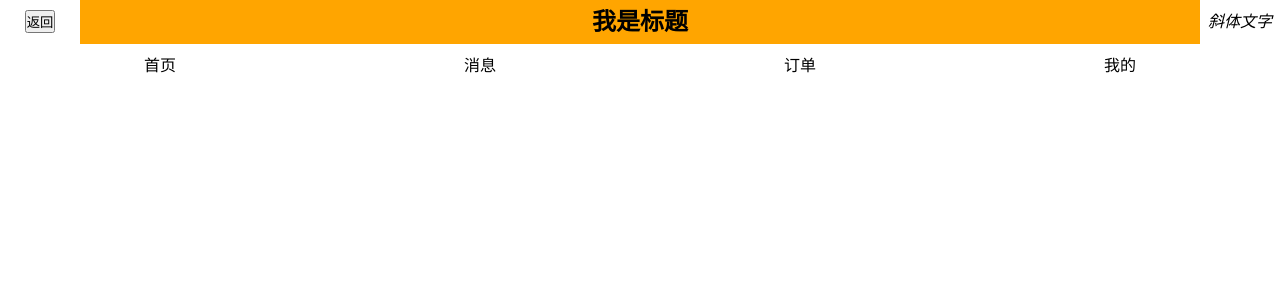
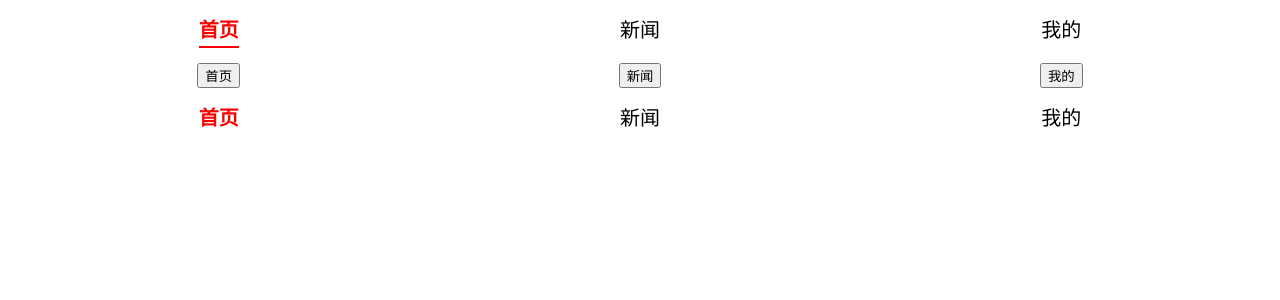
Before and after one commit to hbm1985/TKMWeb, a React (Create React App) app in the folder 08_React/code/03_react_components/: page / in a window 1280 px wide. Shown: the top 300 px of the page. Built offline with nearby package versions, Linux system fonts and the light colour scheme.

Commit message:
React组件化_通过函数模拟Vue的作用域插槽

```diff
--- /dev/null
+++ b/08_React/code/03_react_components/src/08_组件作用域插槽/App.jsx
@@ -0,0 +1,16 @@
+import React, { Component } from "react"
+import TabControl from "./TabControl"
+
+export class App extends Component {
+  render() {
+    return (
+      <div>
+        <TabControl titles={["首页", "新闻", "我的"]} />
+        <TabControl titles={["首页", "新闻", "我的"]} itemType={(title) => <button>{title}</button>} />
+        <TabControl titles={["首页", "新闻", "我的"]} itemType={(title) => <a>{title}</a>} />
+      </div>
+    )
+  }
+}
+
+export default App
--- /dev/null
+++ b/08_React/code/03_react_components/src/08_组件作用域插槽/TabControl/index.jsx
@@ -0,0 +1,53 @@
+import React, { Component } from "react"
+import "./style.css"
+
+export class TabControl extends Component {
+  constructor(props) {
+    super(props)
+
+    this.state = {
+      currentIndex: 0
+    }
+  }
+
+  itemClick(index) {
+    console.log("itemClick:", index)
+    const { currentIndex } = this.state
+    if (index !== currentIndex) {
+      this.setState({ currentIndex: index })
+    }
+  }
+
+  render() {
+    const { titles, itemType } = this.props
+    const { currentIndex } = this.state
+    const itemClassName = index => "item" + (index === currentIndex ? " active" : "")
+
+    let tabItems = null
+    if (itemType) {
+      tabItems = titles.map((title, index) => {
+        return (
+          <div className={itemClassName(index)} onClick={() => this.itemClick(index)}>
+            {itemType(title)}
+          </div>
+        )
+      })
+    } else {
+      tabItems = titles.map((title, index) => {
+        return (
+          <div className={itemClassName(index)} onClick={() => this.itemClick(index)}>
+            <span className="title">{title}</span>
+          </div>
+        )
+      })
+    }
+
+    return (
+      <div className="tab-control">
+        {tabItems}
+      </div>
+    )
+  }
+}
+
+export default TabControl
--- /dev/null
+++ b/08_React/code/03_react_components/src/08_组件作用域插槽/TabControl/style.css
@@ -0,0 +1,21 @@
+.tab-control {
+  display: flex;
+  height: 44px;
+  text-align: center;
+  line-height: 44px;
+  font-size: 20px;
+}
+
+.tab-control .item {
+  flex: 1;
+}
+
+.tab-control .item.active {
+  color: red;
+  font-weight: 700;
+}
+
+.tab-control .item.active .title {
+  padding: 5px 0;
+  border-bottom: 2px solid red;
+}
--- a/08_React/code/03_react_components/src/index.js
+++ b/08_React/code/03_react_components/src/index.js
@@ -45,7 +45,8 @@ import ReactDOM from "react-dom/client"
 // import App from "./04_组件通信_父传子/App"
 // import App from "./05_组件通信_子传父/App"
 // import App from "./06_组件通信案例练习/App"
-import App from "./07_组件的插槽实现/App"
+// import App from "./07_组件的插槽实现/App"
+import App from "./08_组件作用域插槽/App"
 
 const root = ReactDOM.createRoot(document.getElementById("root"))
 root.render(
```
